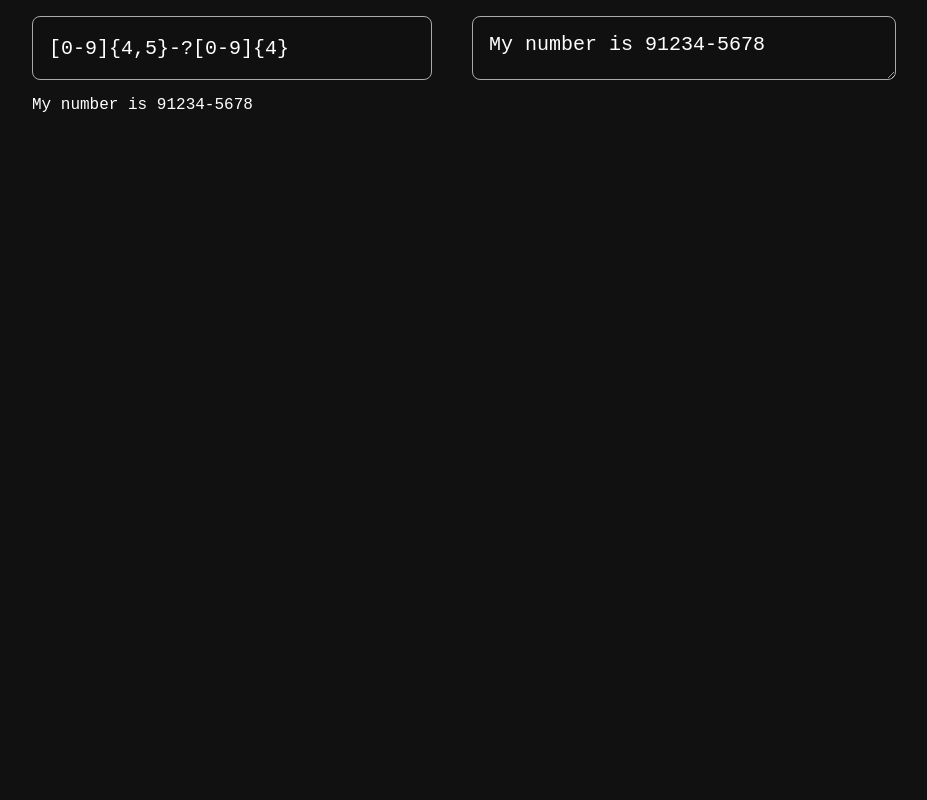
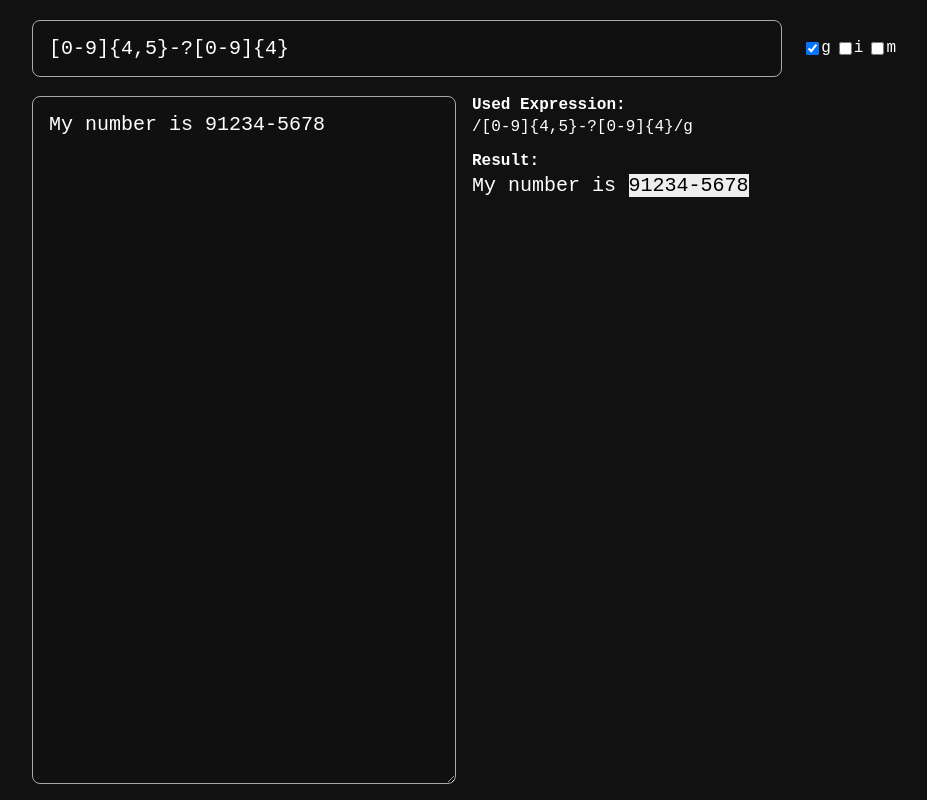
Before and after one commit to rmrantunes/regex-helper, a Next.js app: page / in a window 1280 px wide. Shown: the whole page, without its empty margins (176-1103 px from the left). Built offline with nearby package versions, Linux system fonts and the light colour scheme.

Commit message:
feat: Index Page major structure

```diff
--- a/src/pages/index.tsx
+++ b/src/pages/index.tsx
@@ -1,4 +1,5 @@
 import { RegexInput } from "components/RegexInput";
+import { RegexFlagsInput } from "components/RegexFlagsInput";
 import { TextInput } from "components/TextInput";
 import { RegexContext } from "contexts/RegexContext";
 import { useContext } from "react";
@@ -6,13 +7,30 @@ import { useContext } from "react";
 import styles from "styles/Home.module.css";
 
 export default function Home() {
-  const { highlightText } = useContext(RegexContext);
+  const { highlightText, regexInput, regexFlags } = useContext(RegexContext);
 
   return (
     <main className={styles.main}>
-      <RegexInput />
+      <div className={styles.regex}>
+        <RegexInput />
+        <RegexFlagsInput />
+      </div>
       <TextInput />
-      <div dangerouslySetInnerHTML={{ __html: highlightText }} />
+      <div className={styles.regexInfo}>
+        <div>
+          <h3>Used Expression:</h3>
+          <p>
+            /{regexInput}/{regexFlags.join("")}
+          </p>
+        </div>
+        <div>
+          <h3>Result: </h3>
+          <p
+            dangerouslySetInnerHTML={{ __html: highlightText }}
+            className={styles.highlight}
+          />
+        </div>
+      </div>
     </main>
     // Regex options modal // TextInput
   );
```
